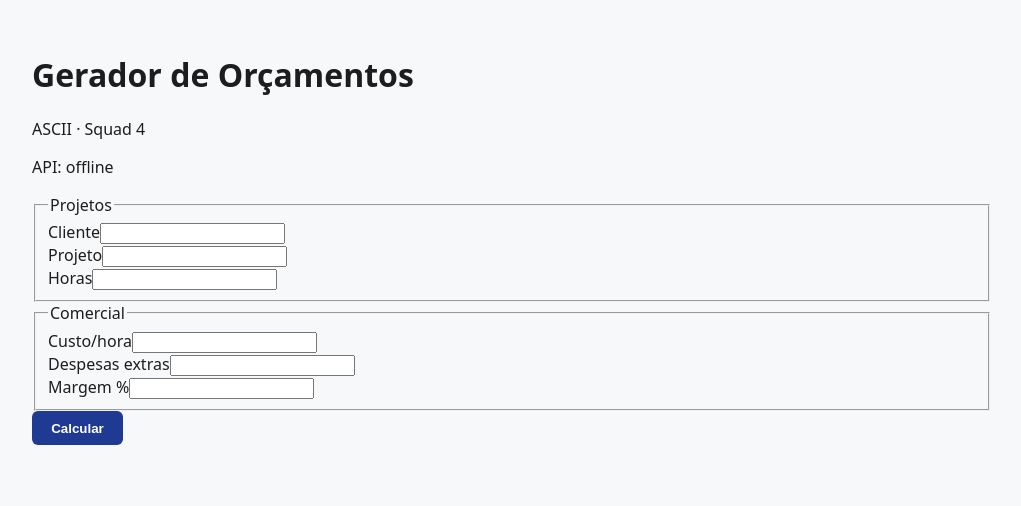
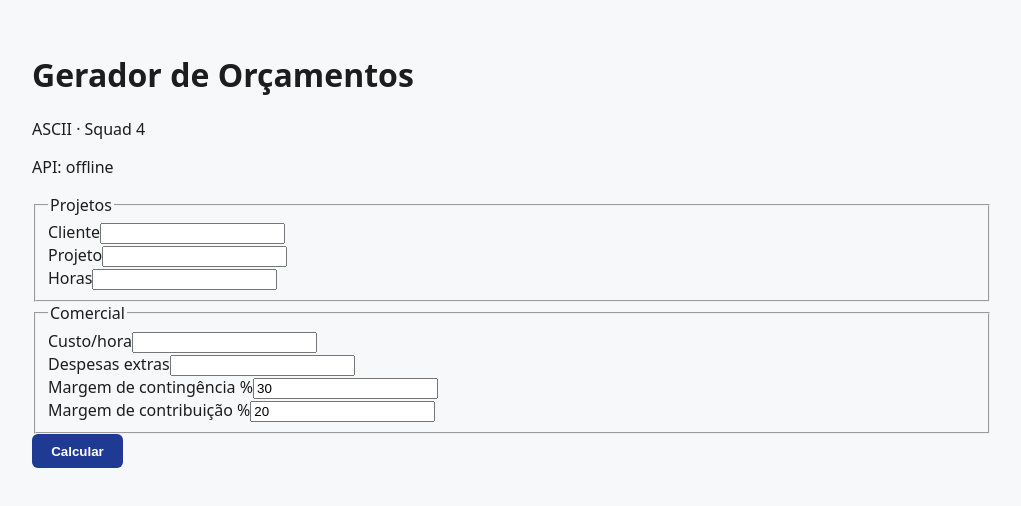
Before and after one commit to asciijr/Gerador_Orcamentos_SQUAD_4, a React (Vite) app in the folder frontend/: page / in a window 1280 px wide. Shown: the top 506 px of the page, without its empty margins (128-1149 px from the left). Built offline with nearby package versions, Linux system fonts and the light colour scheme; no server answers.

Commit message:
fix(budgets): adapta calculadora frontend para contingência e contribuição

```diff
--- a/frontend/src/components/organisms/PriceCalculator/PriceCalculator.tsx
+++ b/frontend/src/components/organisms/PriceCalculator/PriceCalculator.tsx
@@ -23,7 +23,8 @@ export function PriceCalculator() {
   const [hours, setHours] = useState('');
   const [hourlyRate, setHourlyRate] = useState('');
   const [extraExpenses, setExtraExpenses] = useState('');
-  const [marginPercent, setMarginPercent] = useState('');
+  const [contingencyPercent, setContingencyPercent] = useState('30');
+  const [contributionPercent, setContributionPercent] = useState('20');
 
   const [fieldErrors, setFieldErrors] = useState<Partial<Record<BudgetFieldName, string>>>({});
   const [generalError, setGeneralError] = useState<string | null>(null);
@@ -43,7 +44,8 @@ export function PriceCalculator() {
         hours: hours.trim(),
         hourlyRate: hourlyRate.trim(),
         extraExpenses: extraExpenses.trim(),
-        marginPercent: marginPercent.trim(),
+        contingencyPercent: contingencyPercent.trim(),
+        contributionPercent: contributionPercent.trim(),
       });
       setResult(response);
     } catch (error: unknown) {
@@ -72,6 +74,7 @@ export function PriceCalculator() {
             name="client"
             type="text"
             value={client}
+            error={fieldErrors.client}
             onChange={(e) => setClient(e.target.value)}
           />
           <FormField
@@ -80,6 +83,7 @@ export function PriceCalculator() {
             name="project"
             type="text"
             value={project}
+            error={fieldErrors.project}
             onChange={(e) => setProject(e.target.value)}
           />
           <FormField
@@ -117,14 +121,24 @@ export function PriceCalculator() {
             onChange={(e) => setExtraExpenses(e.target.value)}
           />
           <FormField
-            id="budget-margin-percent"
-            label="Margem %"
-            name="marginPercent"
+            id="budget-contingency-percent"
+            label="Margem de contingência %"
+            name="contingencyPercent"
             type="number"
             step="any"
-            value={marginPercent}
-            error={fieldErrors.marginPercent}
-            onChange={(e) => setMarginPercent(e.target.value)}
+            value={contingencyPercent}
+            error={fieldErrors.contingencyPercent}
+            onChange={(e) => setContingencyPercent(e.target.value)}
+          />
+          <FormField
+            id="budget-contribution-percent"
+            label="Margem de contribuição %"
+            name="contributionPercent"
+            type="number"
+            step="any"
+            value={contributionPercent}
+            error={fieldErrors.contributionPercent}
+            onChange={(e) => setContributionPercent(e.target.value)}
           />
         </fieldset>
 
@@ -142,8 +156,9 @@ export function PriceCalculator() {
         <div aria-label="Resultado do orçamento">
           <p>Mão de obra: {formatBrl(result.laborCost)}</p>
           <p>Despesas extras: {formatBrl(result.extraExpenses)}</p>
-          <p>Custo total: {formatBrl(result.totalCost)}</p>
-          <p>Margem: {formatBrl(result.marginValue)}</p>
+          <p>Custo-base: {formatBrl(result.baseCost)}</p>
+          <p>Margem de contingência: {formatBrl(result.contingencyValue)}</p>
+          <p>Margem de contribuição: {formatBrl(result.contributionValue)}</p>
           <p>Preço final: {formatBrl(result.finalPrice)}</p>
         </div>
       ) : null}
--- a/frontend/src/services/budgets.ts
+++ b/frontend/src/services/budgets.ts
@@ -4,18 +4,27 @@ export interface CalculateBudgetInput {
   hours: string;
   hourlyRate: string;
   extraExpenses: string;
-  marginPercent: string;
+  contingencyPercent: string;
+  contributionPercent: string;
 }
 
 export interface BudgetCalculationResult {
   laborCost: string;
   extraExpenses: string;
-  totalCost: string;
-  marginValue: string;
+  baseCost: string;
+  contingencyValue: string;
+  contributionValue: string;
   finalPrice: string;
 }
 
-export type BudgetFieldName = 'hours' | 'hourlyRate' | 'extraExpenses' | 'marginPercent';
+export type BudgetFieldName =
+  | 'client'
+  | 'project'
+  | 'hours'
+  | 'hourlyRate'
+  | 'extraExpenses'
+  | 'contingencyPercent'
+  | 'contributionPercent';
 
 export class BudgetApiError extends Error {
   status: number;
@@ -33,16 +42,22 @@ export class BudgetApiError extends Error {
   }
 }
 
-const VALID_FIELDS: BudgetFieldName[] = ['hours', 'hourlyRate', 'extraExpenses', 'marginPercent'];
+const VALID_FIELDS: BudgetFieldName[] = [
+  'client',
+  'project',
+  'hours',
+  'hourlyRate',
+  'extraExpenses',
+  'contingencyPercent',
+  'contributionPercent',
+];
 
 export async function calculateBudget(
   input: CalculateBudgetInput,
 ): Promise<BudgetCalculationResult> {
   const response = await fetch('/api/budgets/calculate', {
     method: 'POST',
-    headers: {
-      'Content-Type': 'application/json',
-    },
+    headers: { 'Content-Type': 'application/json' },
     body: JSON.stringify(input),
   });
 
```
Also changed, not shown: 1 other file (tests, documents, lock files or other folders).
